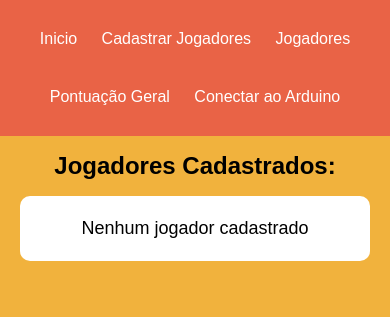
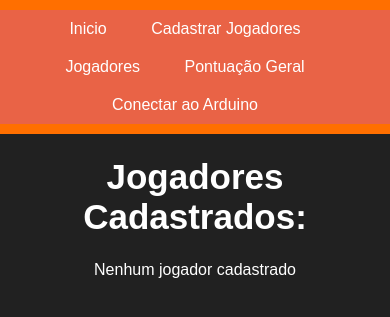
Before and after one commit to enzomribeiro/Score-Sphere, a PHP site: page /consultarJogadores.php in a window 390 px wide. Shown: the top 317 px of the page. Run offline with PHP 8.4, Linux system fonts and the light colour scheme; data that the repository does not hold is empty.

Commit message:
Design da tabela

```diff
--- a/css/style_jg.css
+++ b/css/style_jg.css
@@ -1,14 +1,15 @@
 body {
+    display: flex;
     flex-direction: column;
-    align-items: center;
+    margin: 0;
     font-family: Arial, sans-serif;
     text-align: center;
-    background-color: rgb(241, 178, 61);
-    margin: 0;
+    background-color:#212121;
+    color: white;
 }
 
 header {
-    background-color: #E96346;
+    background-color:  #FF6F00;
     color: white;
     padding: 10px 0;
     text-align: center;
@@ -36,47 +37,49 @@ nav ul li a {
 }
 
 nav ul li a:hover {
-    background-color: #E96346;
+    color: #FFC107;
 }
+
 
 h1 {
     font-size: 35px;
+    color: white;
 }
 
-.lista{
-    margin: 15px;
-    margin-left: 350px;
-    margin-right: 350px;
-    font-size: 25px;
-    background-color: white;
-    padding: 20px;
+
+table {
+    margin-left: 25%;
+    margin-right: 10%;
+    border-collapse: collapse;
+    margin-top: 20px;
+    box-shadow: 0 4px 8px rgba(0, 0, 0, 0.1);
     border-radius: 10px;
-    line-height: 35px;
+    overflow: hidden;
 }
 
-@media screen and (max-width: 768px) {
-    nav ul li {
-        margin: 10px 0;
-    }
-
-    h1 {
-        font-size: 28px;
-    }
-
-    .lista {
-        margin-left: 20px;
-        margin-right: 20px;
-        font-size: 20px;
-    }
+th, td {
+    padding: 12px;
+    text-align: center;
+    border: 1px solid #424242;
 }
 
-@media screen and (max-width: 480px) {
-    h1 {
-        font-size: 24px;
-    }
+th {
+    background-color: #FF6F00;
+    color: white;
+    font-weight: bold;
+    text-transform: uppercase;
+}
 
-    .lista {
-        font-size: 18px;
-        padding: 15px;
-    }
+td {
+    background-color: #212121;
+    color: white;
 }
+
+tr:nth-child(even) {
+    background-color: #424242;
+}
+
+tr:hover {
+    background-color: #FF6F00;
+    transition: background-color 0.3s ease;
+}
```
